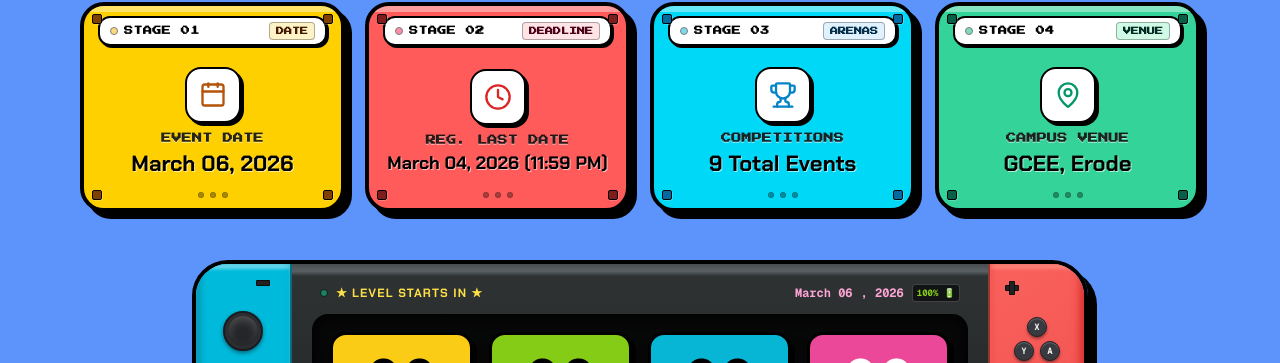
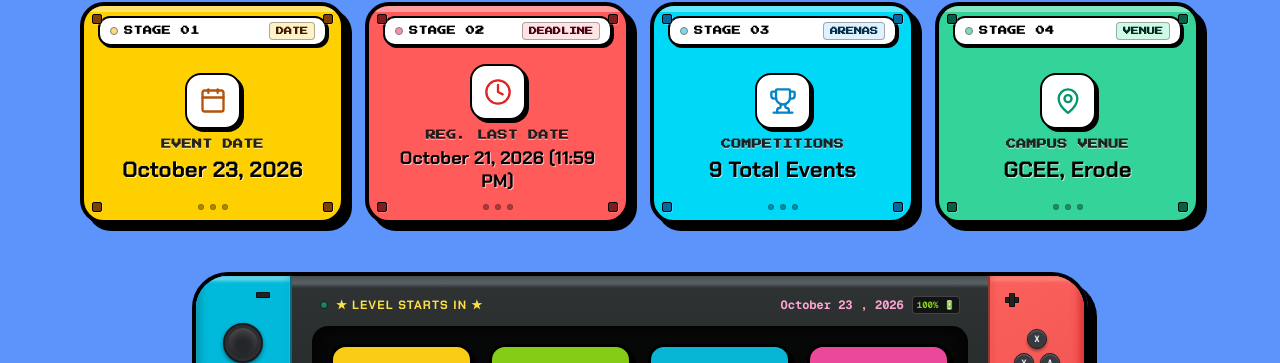
Before and after one commit to kavinkk2425/Gustoo, a Next.js app: page / in a window 1280 px wide. Shown: the part 1228-1591 px from the top of the page. Built offline with nearby package versions, Linux system fonts and the light colour scheme; no server answers; a web font is replaced by a local one.

Commit message:
feat: update symposium event date to October 23, 2026 and set countdown timer

```diff
--- a/app/layout.tsx
+++ b/app/layout.tsx
@@ -43,7 +43,7 @@ export const metadata: Metadata = {
   openGraph: {
     title: "GUSTO '26 | National Level Technical Symposium",
     description:
-      "National Level Technical Symposium on March 06, 2026 at Government College of Engineering, Erode.",
+      "National Level Technical Symposium on October 23, 2026 at Government College of Engineering, Erode.",
     images: ["/logos/GUSTO/gradient.png"],
   },
 };
--- a/components/sections/hero/HeroSection.tsx
+++ b/components/sections/hero/HeroSection.tsx
@@ -395,7 +395,7 @@ const MARQUEE_TICKER_ITEMS = [
   },
   {
     icon: Calendar,
-    label: "MARCH 06, 2026",
+    label: "OCTOBER 23, 2026",
     badgeColor: "bg-pink-50 border-pink-300 text-pink-950",
     iconColor: "text-pink-600",
   },
@@ -438,7 +438,7 @@ const MARQUEE_TICKER_ITEMS = [
 ];
 
 export function HeroSection({ onOpenRegister }: HeroSectionProps) {
-  const targetDate = new Date("2026-03-06T09:00:00+05:30").getTime();
+  const targetDate = new Date("2026-10-23T09:00:00+05:30").getTime();
 
   // Scroll reveal observers for cascading view animation
   const [marqueeRef, marqueeInView] = useInView({ threshold: 0.1 });
@@ -831,7 +831,7 @@ export function HeroSection({ onOpenRegister }: HeroSectionProps) {
           {/* Retro Pixel Tagline Subtitle - Increased Scale */}
           <div className="mt-4 sm:mt-10 md:mt-12 mb-3 sm:mb-6 select-none px-2 xs:px-4 max-w-5xl">
             <p className="font-['Press_Start_2P',monospace] text-white text-[9.5px] xxs:text-[11px] xs:text-[13px] sm:text-sm md:text-base lg:text-lg drop-shadow-[2.5px_2.5px_0px_#000] sm:drop-shadow-[3px_3px_0px_#000] tracking-wider uppercase text-center leading-relaxed font-bold">
-              A NATIONAL LEVEL TECHNICAL SYMPOSIUM • MARCH 06, 2026 • GCE ERODE
+              A NATIONAL LEVEL TECHNICAL SYMPOSIUM • OCTOBER 23, 2026 • GCE ERODE
             </p>
           </div>
 
@@ -1148,7 +1148,7 @@ export function HeroSection({ onOpenRegister }: HeroSectionProps) {
                       </span>
                     </div>
                     <div className="flex items-center gap-1 sm:gap-2 font-mono text-[7px] xxs:text-[8px] sm:text-xs font-bold text-pink-300">
-                      <span>March 06</span>
+                      <span>October 23</span>
                       <span className="hidden sm:inline">, 2026</span>
                       <span className="hidden xs:inline px-1 py-0.5 rounded bg-black/60 text-[#84cc16] border border-white/20 text-[8px] sm:text-[9px]">100% 🔋</span>
                     </div>
--- a/components/sections/register/RegisterModal.tsx
+++ b/components/sections/register/RegisterModal.tsx
@@ -134,9 +134,9 @@ export function RegisterModal({
             <div className="p-4 rounded-xl bg-zinc-100 border-2 border-black text-xs font-bold text-left space-y-1.5">
               <p className="font-black text-[#3b0764] uppercase">Important Instructions:</p>
               <ul className="list-disc list-inside space-y-1 text-zinc-700">
-                <li>Show this pass code <strong className="text-black">{regCode}</strong> at the GCEE campus registration desk on March 06, 2026.</li>
-                <li>For Paper or Project Presentation, the team leader must submit the abstract with team member codes on or before March 04, 2026.</li>
-                <li>For Online Submissions (Photography, Meme, Short Film), send entries to the event email before March 05, 2026 (12:00 PM).</li>
+                <li>Show this pass code <strong className="text-black">{regCode}</strong> at the GCEE campus registration desk on October 23, 2026.</li>
+                <li>For Paper or Project Presentation, the team leader must submit the abstract with team member codes on or before October 21, 2026.</li>
+                <li>For Online Submissions (Photography, Meme, Short Film), send entries to the event email before October 22, 2026 (12:00 PM).</li>
               </ul>
             </div>
 
--- a/components/sections/transport/TransportSection.tsx
+++ b/components/sections/transport/TransportSection.tsx
@@ -189,7 +189,7 @@ export function TransportSection() {
                 Transit Assistance Desk
               </h4>
               <p className="text-xs font-bold text-pink-200 mb-4">
-                Need bus or route assistance on March 06, 2026? Contact our coordinators:
+                Need bus or route assistance on October 23, 2026? Contact our coordinators:
               </p>
               <div className="space-y-3">
                 {regCoordinators.map((c) => (
--- a/src/data/about.ts
+++ b/src/data/about.ts
@@ -7,8 +7,8 @@ export const ABOUT_DATA: AboutInfo = {
   institution: "Government College of Engineering, Erode",
   formerlyKnownAs: "Institute of Road and Transport Technology (IRTT)",
   department: "Department of Information Technology",
-  eventDate: "March 06, 2026",
-  registrationLastDate: "March 04, 2026 (11:59 PM)",
+  eventDate: "October 23, 2026",
+  registrationLastDate: "October 21, 2026 (11:59 PM)",
   registrationFee: 250,
   contactEmail: "gustoitgcee@gmail.com",
   instagram: "https://www.instagram.com/gcee_gusto_",
--- a/src/data/events.ts
+++ b/src/data/events.ts
@@ -8,7 +8,7 @@ export const GUSTO_EVENTS: GustoEvent[] = [
     category: "Technical",
     subCategory: "Group / Abstract",
     eventType: "ABSTRACT",
-    date: "2026-03-06",
+    date: "2026-10-23",
     time: "10:30 AM",
     venue: "Seminar Hall & HOD Lab",
     description:
@@ -17,7 +17,7 @@ export const GUSTO_EVENTS: GustoEvent[] = [
     image: "/events/tech/paper-present.png",
     submissionName: "Abstract Submission Email",
     submissionEmail: "subramanidhaya77@gmail.com",
-    registrationDeadline: "March 04, 2026",
+    registrationDeadline: "October 21, 2026",
     isSlotsFull: true,
     onSpotRegistrationAvailable: false,
     coordinators: [
@@ -27,9 +27,9 @@ export const GUSTO_EVENTS: GustoEvent[] = [
     ],
     rules: [
       "Solo and Team Participation of maximum three members are allowed.",
-      "Participant must submit Abstract of their paper during the registration process on or before 4th March 2026.",
+      "Participant must submit Abstract of their paper during the registration process on or before 21st October 2026.",
       "Papers will be shortlisted based on the Quality, Relevance and Originality of the Abstract.",
-      "Author of the shortlisted paper will receive the mail from 5th of March 2026 or before.",
+      "Author of the shortlisted paper will receive the mail from 22nd of October 2026 or before.",
       "Accepted authors will receive instructions on how to proceed with full paper submission.",
       "Authors of accepted papers are asked to be ready with oral PowerPoint presentation for 7 to 10 min which will be the stage event.",
       "Winning contestants will be rewarded by attractive cash prizes.",
@@ -46,7 +46,7 @@ export const GUSTO_EVENTS: GustoEvent[] = [
     category: "Technical",
     subCategory: "Group / Abstract",
     eventType: "ABSTRACT",
-    date: "2026-03-06",
+    date: "2026-10-23",
     time: "10:30 AM",
     venue: "IT Computer Lab 1",
     description:
@@ -55,7 +55,7 @@ export const GUSTO_EVENTS: GustoEvent[] = [
     image: "/events/tech/project-present.png",
     submissionName: "Project Abstract Submission Email",
     submissionEmail: "kavikumarbalaganesan@gmail.com",
-    registrationDeadline: "March 04, 2026",
+    registrationDeadline: "October 21, 2026",
     isSlotsFull: false,
     onSpotRegistrationAvailable: false,
     coordinators: [
@@ -69,7 +69,7 @@ export const GUSTO_EVENTS: GustoEvent[] = [
       "The participants must bring their working project model and presentation slides.",
       "Presentation will approximately take 5-10 minutes per team, followed by a live demonstration of the project.",
       "The participants must provide their project report (hard copy).",
-      "Batches will be allocated based on registration. The last date to send the abstract is 4th March 2026, and the shortlisted will get the mail on 5th of March 2026 or before.",
+      "Batches will be allocated based on registration. The last date to send the abstract is 21st October 2026, and the shortlisted will get the mail on 22nd of October 2026 or before.",
       "The winners will be determined by juries.",
       "Contestants who violate the rules and guidelines will be eliminated instantly.",
       "Each member of the team must register individually. However, the abstract should be submitted only once by the designated team leader on behalf of the team.",
@@ -85,14 +85,14 @@ export const GUSTO_EVENTS: GustoEvent[] = [
     category: "Technical",
     subCategory: "Individual / Direct",
     eventType: "DIRECT",
-    date: "2026-03-06",
+    date: "2026-10-23",
     time: "10:15 AM",
     venue: "Hardware Lab & IT-Lab 2",
     description:
       "Think like a Compiler is a technical programming event designed to evaluate participants' ability to analyse, interpret, and correct code with precision. The event challenges participants to approach programming problems from a compiler's perspective by focusing on syntax accuracy, logical correctness, and output prediction.",
     teamSize: "Individual (Solo)",
     image: "/events/tech/code-debug.png",
-    registrationDeadline: "March 05, 2026 (12:00 PM)",
+    registrationDeadline: "October 22, 2026 (12:00 PM)",
     isSlotsFull: false,
     onSpotRegistrationAvailable: true,
     coordinators: [
@@ -148,14 +148,14 @@ export const GUSTO_EVENTS: GustoEvent[] = [
     category: "Technical",
     subCategory: "Individual / Direct",
     eventType: "DIRECT",
-    date: "2026-03-06",
+    date: "2026-10-23",
     time: "11:00 AM",
     venue: "IT-Lab 1 & IT-Lab 3",
     description:
       "Code Chaos is a two-stage programming challenge designed to evaluate precision, logic building, and debugging ability under time pressure. Participants must first demonstrate accuracy by writing flawless code without feedback, and then prove analytical strength by correcting and optimizing faulty logic.",
     teamSize: "Individual (Solo)",
     image: "/events/tech/blind-coding.png",
-    registrationDeadline: "March 05, 2026 (12:00 PM)",
+    registrationDeadline: "October 22, 2026 (12:00 PM)",
     isSlotsFull: false,
     onSpotRegistrationAvailable: true,
     coordinators: [
@@ -206,14 +206,14 @@ export const GUSTO_EVENTS: GustoEvent[] = [
     category: "Technical",
     subCategory: "Individual / Direct",
     eventType: "DIRECT",
-    date: "2026-03-06",
+    date: "2026-10-23",
     time: "11:00 AM",
     venue: "AD-21 IT Department",
     description:
       "PROMPTX is an individual AI-based competition that evaluates participants on prompt engineering skills, accuracy, efficiency, and time management. The event challenges participants to generate precise AI outputs using well-structured prompts across two distinct rounds.",
     teamSize: "Individual (Solo)",
     image: "/events/tech/hunt-mods.png",
-    registrationDeadline: "March 05, 2026 (12:00 PM)",
+    registrationDeadline: "October 22, 2026 (12:00 PM)",
     isSlotsFull: false,
     onSpotRegistrationAvailable: true,
     coordinators: [
@@ -270,7 +270,7 @@ export const GUSTO_EVENTS: GustoEvent[] = [
     category: "Non-Technical",
     subCategory: "Online Submission",
     eventType: "SUBMISSION",
-    date: "2026-03-06",
+    date: "2026-10-23",
     time: "Online Event",
     venue: "Online Submission",
     description:
@@ -279,7 +279,7 @@ export const GUSTO_EVENTS: GustoEvent[] = [
     image: "/events/non-tech/photography.png",
     submissionName: "Photography Submission Email",
     submissionEmail: "gr906344@gmail.com",
-    registrationDeadline: "March 05, 2026 (12:00 PM)",
+    registrationDeadline: "October 22, 2026 (12:00 PM)",
     isSlotsFull: false,
     onSpotRegistrationAvailable: false,
     coordinators: [
@@ -294,7 +294,7 @@ export const GUSTO_EVENTS: GustoEvent[] = [
       "The use of AI-generated content is strictly prohibited. Collages are not allowed; submissions must consist of one single photograph only.",
       "Each participant may submit only one photograph. The aspect ratio must be 3:4. Only minimal touch editing (basic brightness, contrast, crop) is permitted.",
       "Any form of plagiarism will result in immediate disqualification.",
-      "All photographs must be uploaded online before 5th March 2026 - 12:00 PM via gr906344@gmail.com.",
+      "All photographs must be uploaded online before 22nd October 2026 - 12:00 PM via gr906344@gmail.com.",
       "While sending the photograph, mention your name, department, year, phone number, college name, and registration code in the email.",
       "On-spot registration is not available.",
     ],
@@ -307,7 +307,7 @@ export const GUSTO_EVENTS: GustoEvent[] = [
     category: "Non-Technical",
     subCategory: "Online Submission",
     eventType: "SUBMISSION",
-    date: "2026-03-06",
+    date: "2026-10-23",
     time: "Online Event",
     venue: "Online Submission",
     description:
@@ -316,7 +316,7 @@ export const GUSTO_EVENTS: GustoEvent[] = [
     image: "/events/non-tech/meme-contest.png",
     submissionName: "Meme Submission Email",
     submissionEmail: "yoroim80@gmail.com",
-    registrationDeadline: "March 05, 2026 (12:00 PM)",
+    registrationDeadline: "October 22, 2026 (12:00 PM)",
     isSlotsFull: false,
     onSpotRegistrationAvailable: false,
     coordinators: [
@@ -331,7 +331,7 @@ export const GUSTO_EVENTS: GustoEvent[] = [
       "Memes containing adult content, hate speech, or violence are strictly prohibited.",
       "This is an individual event only.",
       "While sending the meme, mention your name, department, year, phone number, college name, and registration code in the email.",
-      "Only final meme(s) must be uploaded before the deadline: 5th March 2026 - 12:00 PM.",
+      "Only final meme(s) must be uploaded before the deadline: 22nd October 2026 - 12:00 PM.",
       "Late submissions will not be considered. Submission mode is Online only.",
       "Breaking rules will lead to disqualification. On-spot registration is not available.",
     ],
@@ -344,7 +344,7 @@ export const GUSTO_EVENTS: GustoEvent[] = [
     category: "Non-Technical",
     subCategory: "Online Submission",
     eventType: "SUBMISSION",
-    date: "2026-03-06",
+    date: "2026-10-23",
     time: "Online Event",
     venue: "Online Submission",
     description:
@@ -353,7 +353,7 @@ export const GUSTO_EVENTS: GustoEvent[] = [
     image: "/events/tech/tech-quiz.png",
     submissionName: "Short Film Submission Email",
     submissionEmail: "adhithyav82005@gmail.com",
-    registrationDeadline: "March 05, 2026 (12:00 PM)",
+    registrationDeadline: "October 22, 2026 (12:00 PM)",
     isSlotsFull: false,
     onSpotRegistrationAvailable: false,
     coordinators: [
@@ -372,7 +372,7 @@ export const GUSTO_EVENTS: GustoEvent[] = [
       "The film must be original. Only copyright-free music and content should be used. Proper credits must be given.",
       "Vulgar or inappropriate content will lead to instant disqualification.",
       "Films will be judged based on Story/Message, Creativity, Direction/Editing, Cinematography, and Overall Impact.",
-      "Last date for submission is 5th March 2026 - 12:00 PM. On-spot registration is not available.",
+      "Last date for submission is 22nd October 2026 - 12:00 PM. On-spot registration is not available.",
     ],
   },
 
@@ -383,14 +383,14 @@ export const GUSTO_EVENTS: GustoEvent[] = [
     category: "Non-Technical",
     subCategory: "Offline Interactive",
     eventType: "DIRECT",
-    date: "2026-03-06",
+    date: "2026-10-23",
     time: "10:15 AM",
     venue: "AD-22 IT Department",
     description:
       "Icon IQ is a challenging and interactive non-technical event that tests participants' visual intelligence, logical thinking, and IT awareness through logo deduction and connection puzzles.",
     teamSize: "Individual (Solo)",
     image: "/events/tech/project-present.png",
-    registrationDeadline: "March 05, 2026 (12:00 PM)",
+    registrationDeadline: "October 22, 2026 (12:00 PM)",
     isSlotsFull: false,
     onSpotRegistrationAvailable: true,
     coordinators: [
--- a/src/data_backup/about.ts
+++ b/src/data_backup/about.ts
@@ -7,8 +7,8 @@ export const ABOUT_DATA: AboutInfo = {
   institution: "Government College of Engineering, Erode",
   formerlyKnownAs: "Institute of Road and Transport Technology (IRTT)",
   department: "Department of Information Technology",
-  eventDate: "March 06, 2026",
-  registrationLastDate: "March 04, 2026 (11:59 PM)",
+  eventDate: "October 23, 2026",
+  registrationLastDate: "October 21, 2026 (11:59 PM)",
   registrationFee: 250,
   contactEmail: "gustoitgcee@gmail.com",
   instagram: "https://www.instagram.com/gcee_gusto_",
```
